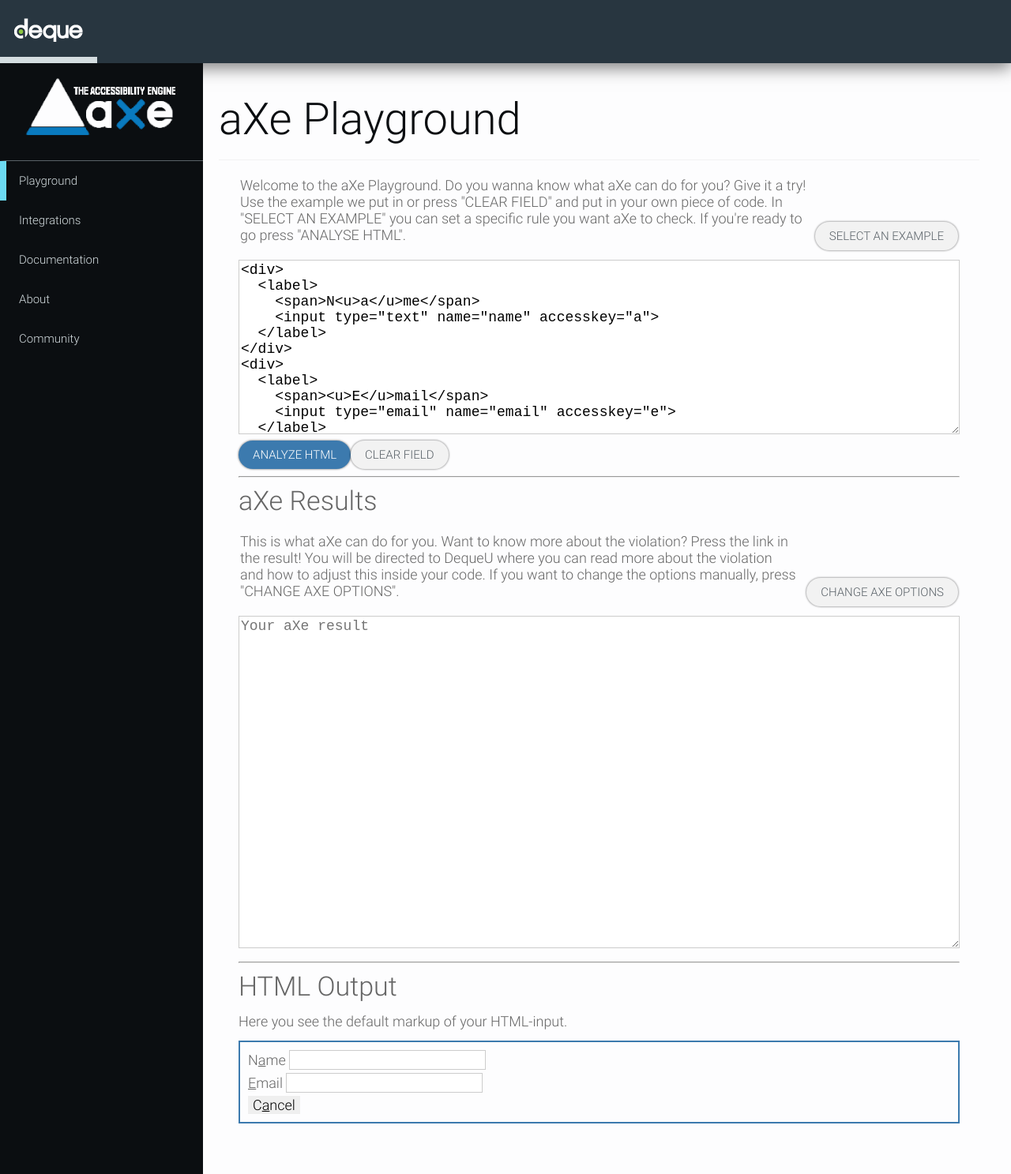
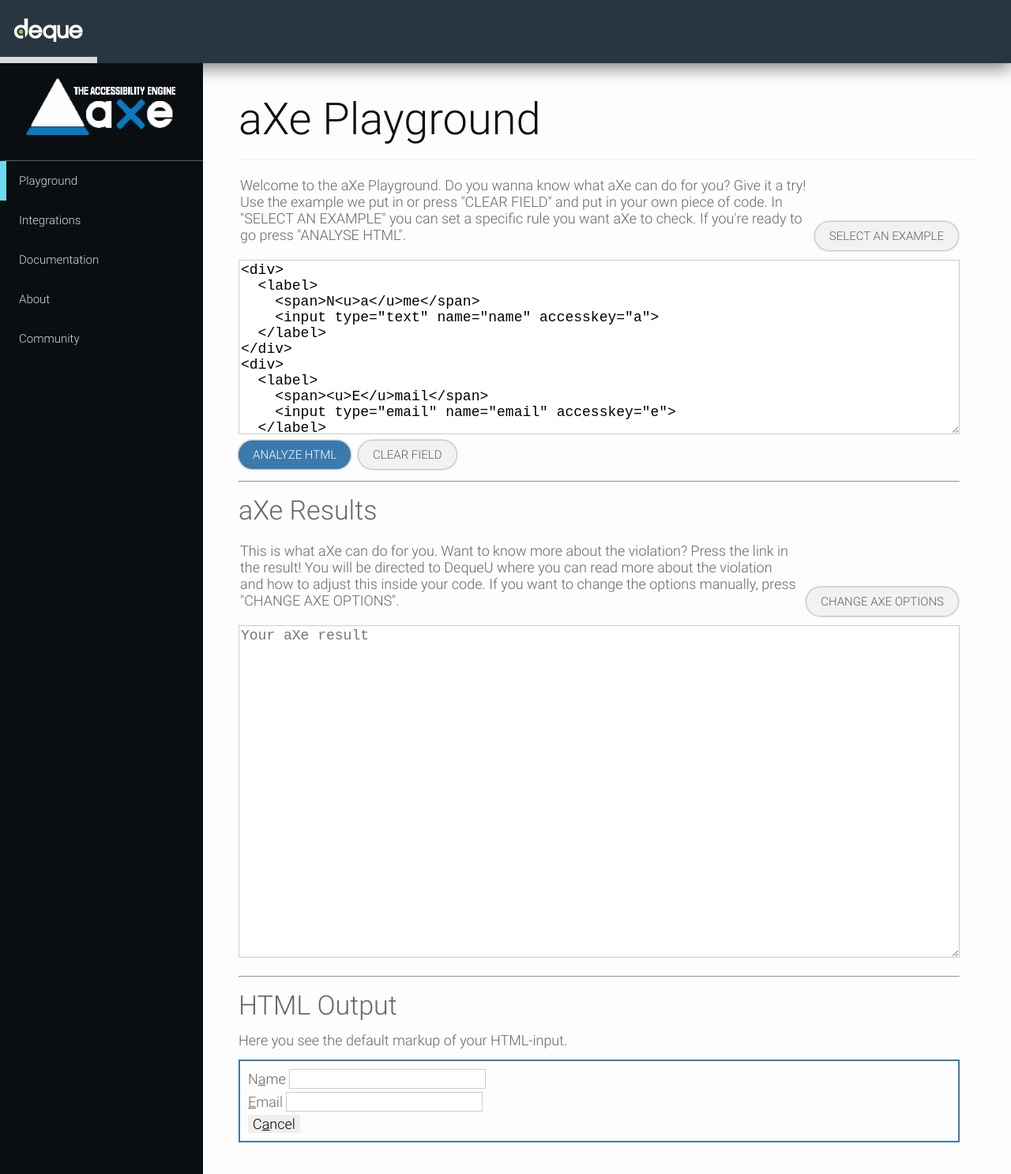
Before and after one commit to dequelabs/axe-website, a Jekyll site: the page built from playground/index.html, in a window 1280 px wide. Shown: the whole page at 79% size. Built offline with Jekyll 4.4.1, drawn with Linux system fonts in a browser that asks for light colours.

Commit message:
Playground layout in css

```diff
--- a/assets/styles/main.css
+++ b/assets/styles/main.css
@@ -1,23 +1,8 @@
-.table {
-  border: none;
-  padding-left: 0px;
-}
-
-.tabletext {
-  border: none;
-  padding-left: 0px;
-}
-
-.tablebutton {
-  vertical-align: bottom;
-  padding: 0px;
-  border: none;
-}
-
 body {
   background-color: #FDFDFE;
   margin: 0px;
   padding: 0px;
+  scroll-behavior: smooth;
 }
 
 body p {
@@ -41,7 +26,7 @@
 h1 {
   font-size: 56px !important;
   color: #0b0e11 !important;
- }
+}
 
 h2 {
   font-size: 34px;
@@ -143,6 +128,10 @@
   padding: 20px;
 }
 
+.dqpl-button-primary {
+  margin-right: 10px !important;
+}
+
 .dqpl-main-content{
   overflow: auto;
   position: fixed;
@@ -234,6 +223,10 @@
   height: 70vh;
 }
 
+hr {
+  margin: 15px 0px;
+}
+
 .integration img{
   margin: 0 auto 0em !important;
 }
@@ -250,6 +243,7 @@
 
 .post-title {
   border-bottom: 1px solid #f2f2f2;
+  margin-left: 25px;
 }
 
 /*Blue border of the selected nav. button*/
@@ -264,6 +258,22 @@
 .sizeinput {
   min-width: 800px !important;
   margin-right: 10px;
+}
+
+.table {
+  border: none;
+  padding-left: 0px;
+}
+
+.tabletext {
+  border: none;
+  padding-left: 0px;
+}
+
+.tablebutton {
+  vertical-align: bottom;
+  padding: 0px;
+  border: none;
 }
 
 @media only screen and (min-width: 1024px) {
```
